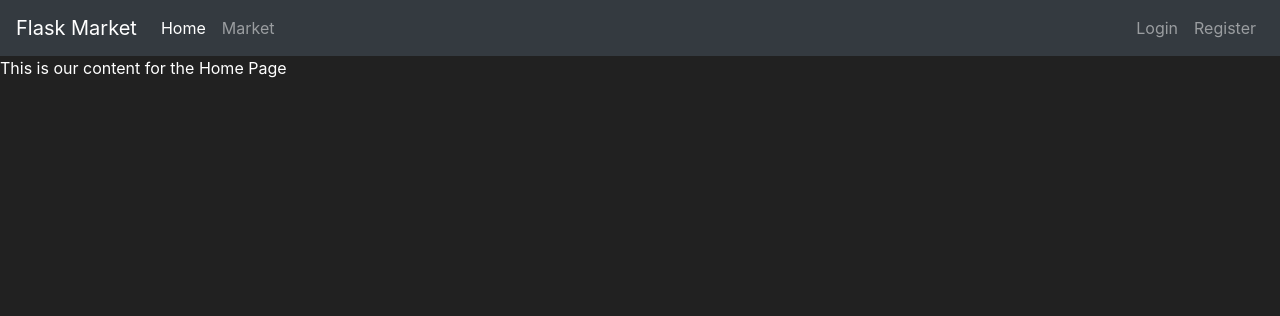
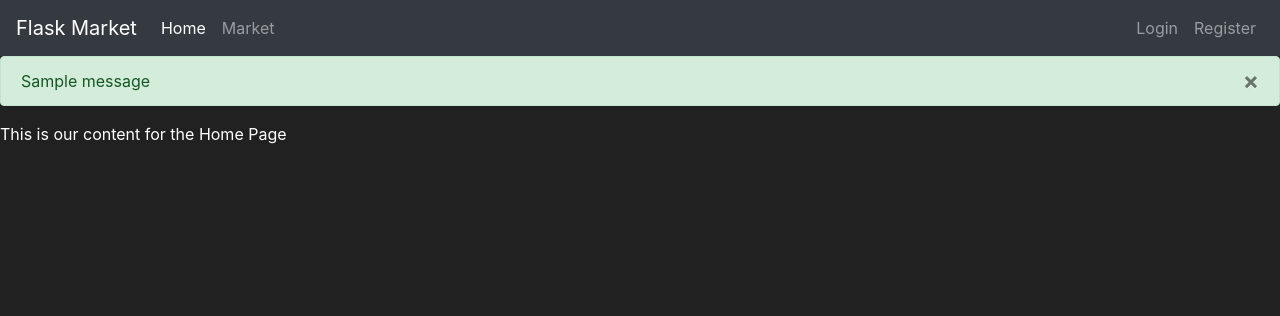
Before and after one commit to AhmedZedan/flask-learning, a Flask app: page / in a window 1280 px wide. Shown: the top 316 px of the page. Run offline with Flask 3, Linux system fonts and the light colour scheme; one stand-in notice (Sample message) is shown; some libraries are stand-ins or nearby versions.

Commit message:
10 - Flash Messages & Advanced Validations

```diff
--- a/market/routes.py
+++ b/market/routes.py
@@ -1,6 +1,6 @@
 from market import app, db
 from market.models import Item, User
-from flask import render_template, url_for, redirect
+from flask import render_template, url_for, redirect, flash
 from market.form import RegisterForm
 
 @app.route("/")
@@ -25,5 +25,5 @@ def register_page():
         return redirect(url_for('market_page'))
     if form.errors != {}:  # If there are not errors from the validations
         for err_msg in form.errors.values():
-            print(f'There was an error with creating a user: {err_msg}')
+            flash(f'There was an error with creating a user: {err_msg}', category='danger')
     return render_template('register.html', form=form)
--- a/market/templates/base.html
+++ b/market/templates/base.html
@@ -37,6 +37,19 @@
         </ul>
       </div>
     </nav>
+      {% with messages = get_flashed_messages(with_categories=true) %}
+        {% if messages %}
+           {% for category, message in messages %}
+              <div class="alert alert-{{ category }}">
+                  <button type="button" class="m1-2 mb-1 close" data-dismiss="alert" aria-label="Close">
+                      <span aria-hidden="true">&times;</span>
+                  </button>
+                  {{ message }}
+              </div>
+           {% endfor %}
+        {% endif %}
+      {% endwith %}
+
       {% block content %}
 
       {% endblock %}
```
Also changed, not shown: market/form.py (+12 -2 lines), instance/market.db.
